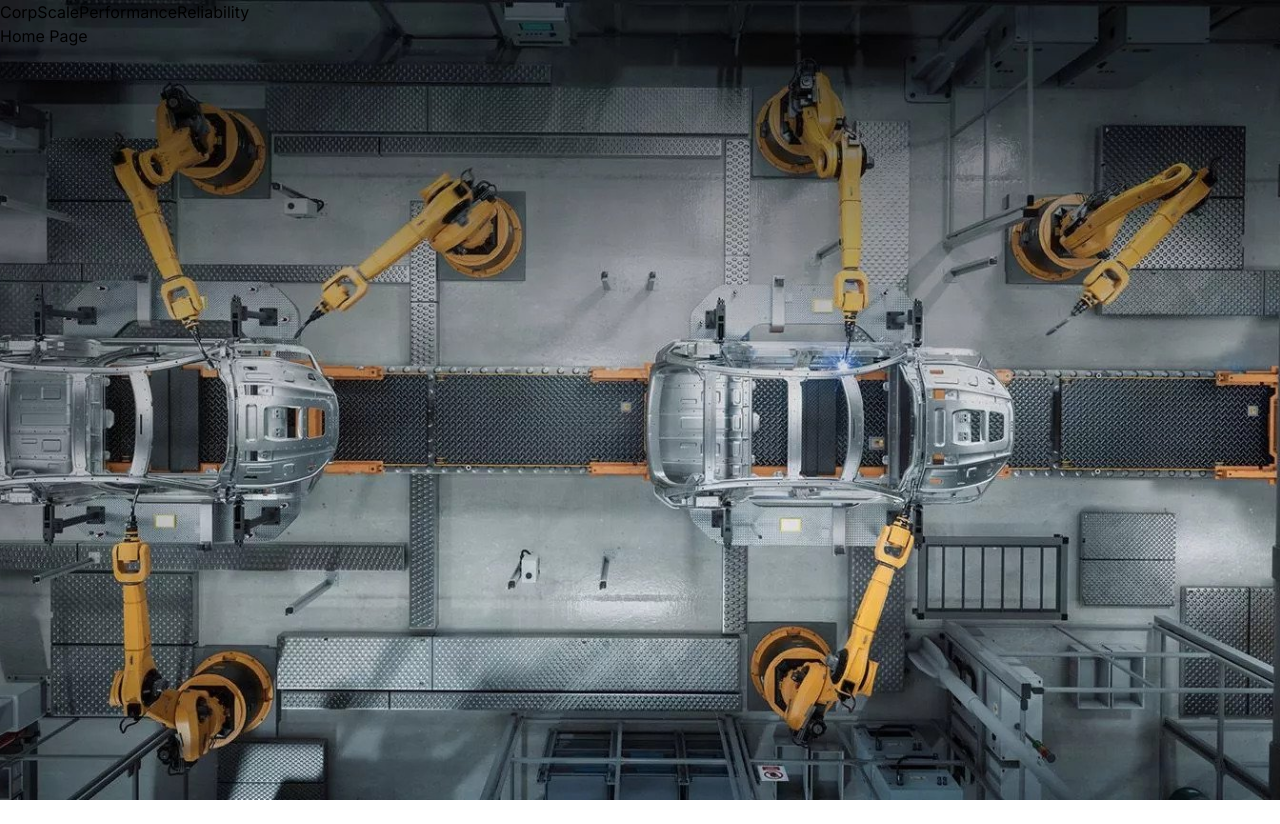
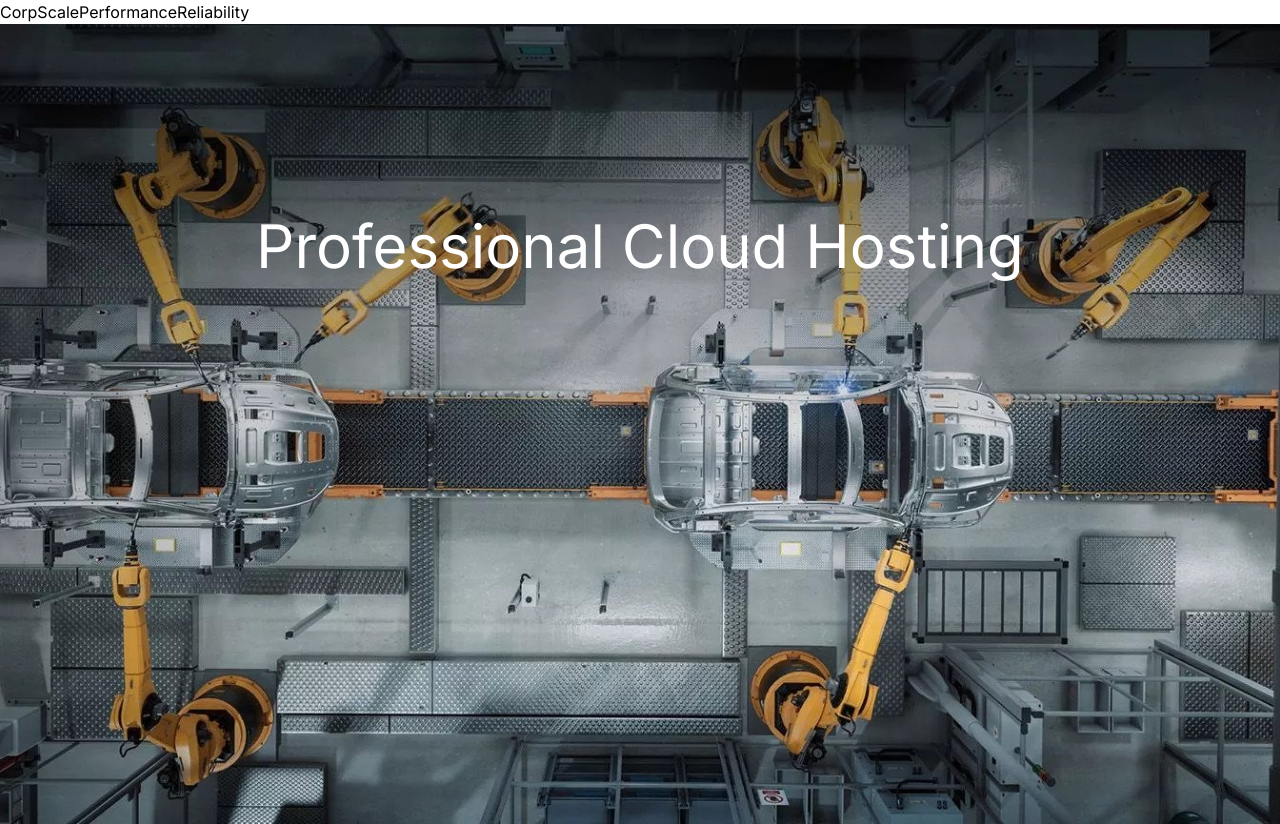
Before and after one commit to Sergei29/next-ts-14-sgrider-udemy-course, a Next.js app: page / in a window 1280 px wide. Before the commit the page ends 800 px from the top, so only its background shows below. Built offline with nearby package versions, Linux system fonts and the light colour scheme.

Commit message:
feat: hero component

```diff
--- a/src/app/page.tsx
+++ b/src/app/page.tsx
@@ -1,19 +1,16 @@
 import Image from 'next/image'
 
 import homeImage from 'public/images/home.jpg'
+import Hero from '@/components/Hero'
 
 const HomePage = () => {
   return (
     <>
-      Home Page
-      <div className="absolute -z-10 inset-0">
-        <Image
-          src={homeImage}
-          alt="car factory"
-          fill
-          className="object-cover"
-        />
-      </div>
+      <Hero
+        imgData={homeImage}
+        imgAlt="car factory"
+        title="Professional Cloud Hosting"
+      />
     </>
   )
 }
--- /dev/null
+++ b/src/components/Hero/index.tsx
@@ -0,0 +1,22 @@
+import Image, { StaticImageData } from 'next/image'
+
+interface IProps {
+  imgData: StaticImageData
+  imgAlt: string
+  title: string
+}
+
+const Hero = ({ imgData, imgAlt, title }: IProps): JSX.Element => {
+  return (
+    <div className="relative h-screen">
+      <div className="absolute -z-10 inset-0">
+        <Image src={imgData} alt={imgAlt} fill className="object-cover" />
+      </div>
+      <div className="pt-48 flex justify-center items-center">
+        <h1 className="text-white text-6xl">{title}</h1>
+      </div>
+    </div>
+  )
+}
+
+export default Hero
```
